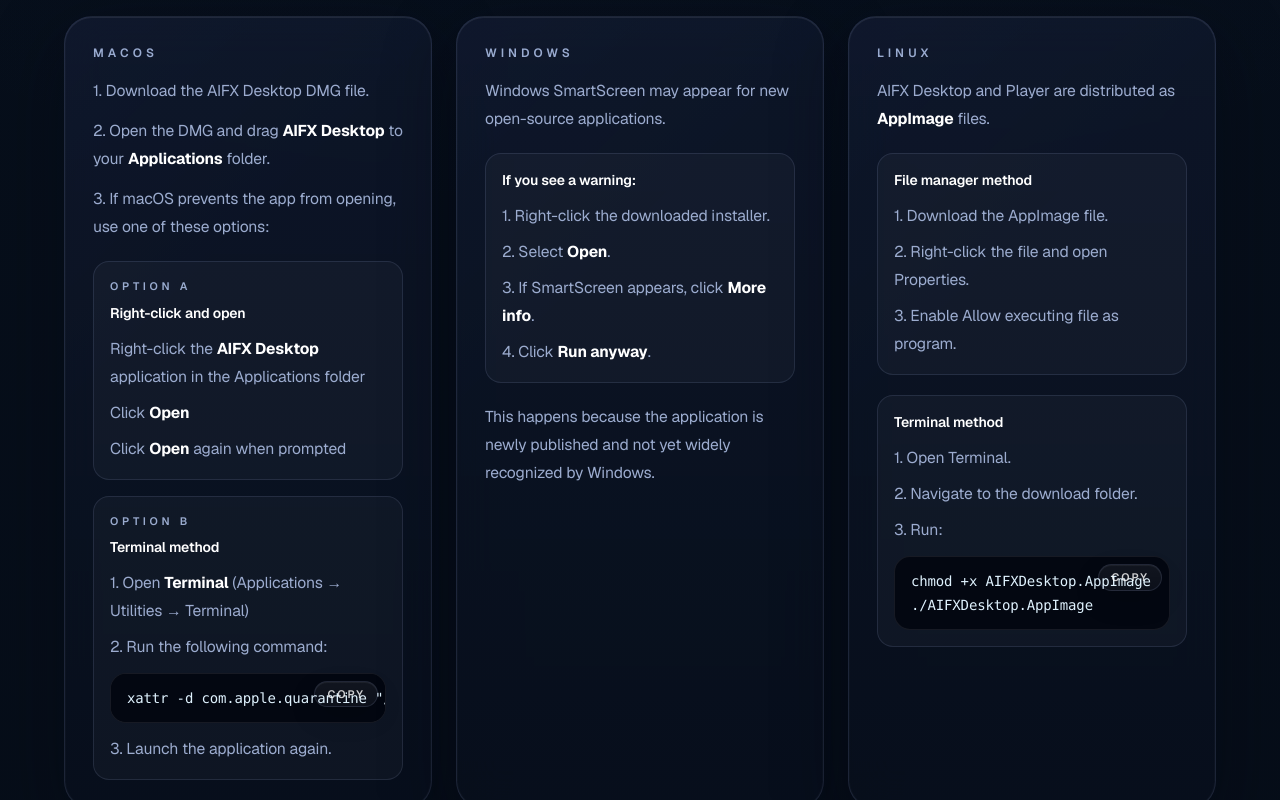
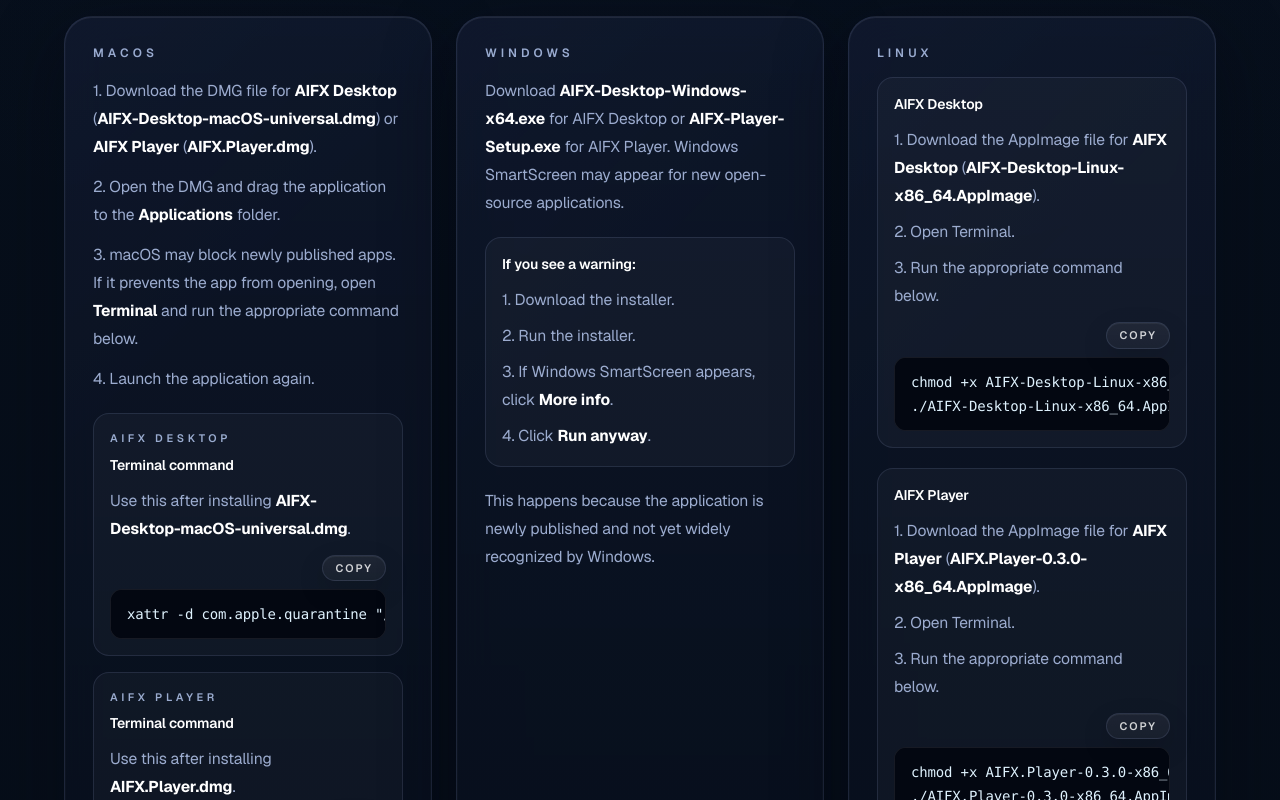
Before and after one commit to AI-First-Exchange/aifxstandard-site, a Next.js app: page / in a window 1280 px wide. Shown: the part 3380-4180 px from the top of the page. Built offline with nearby package versions, Linux system fonts and the light colour scheme.

Commit message:
Refactor install guide for AIFX Desktop and Player and move copy buttons outside command blocks

```diff
--- a/src/components/home/installing-tools-section.tsx
+++ b/src/components/home/installing-tools-section.tsx
@@ -26,16 +26,18 @@
 
   return (
     <div className="relative mt-3">
-      <pre className="overflow-x-auto rounded-2xl border border-white/8 bg-[var(--background-strong)] px-4 py-3 font-mono text-xs leading-6 text-sky-100 sm:text-sm">
+      <div className="mb-2 flex justify-end">
+        <button
+          type="button"
+          onClick={() => void handleCopy()}
+          className="button-secondary rounded-full border border-[color:var(--line)] bg-white/[0.04] px-3 py-1 text-[0.68rem] font-semibold uppercase tracking-[0.18em] text-white/80 transition focus-visible:outline-2 focus-visible:outline-offset-4 focus-visible:outline-sky-300"
+        >
+          {isCopied ? "Copied" : "Copy"}
+        </button>
+      </div>
+      <pre className="overflow-x-auto rounded-xl border border-white/8 bg-[var(--background-strong)] px-4 py-3 font-mono text-xs leading-6 text-sky-100 sm:text-sm">
         <code>{command}</code>
       </pre>
-      <button
-        type="button"
-        onClick={() => void handleCopy()}
-        className="button-secondary absolute top-2 right-2 rounded-full border border-[color:var(--line)] px-3 py-1 text-[0.68rem] font-semibold uppercase tracking-[0.18em] text-white/80 transition focus-visible:outline-2 focus-visible:outline-offset-4 focus-visible:outline-sky-300"
-      >
-        {isCopied ? "Copied" : "Copy"}
-      </button>
     </div>
   );
 }
@@ -46,53 +48,44 @@
     body: (
       <div className="space-y-5">
         <ol className="space-y-3 text-sm leading-7 text-[var(--muted)] sm:text-[0.98rem]">
-          <li>1. Download the AIFX Desktop DMG file.</li>
           <li>
-            2. Open the DMG and drag <strong className="text-white">AIFX Desktop</strong> to your{" "}
+            1. Download the DMG file for <strong className="text-white">AIFX Desktop</strong> (
+            <strong className="text-white">AIFX-Desktop-macOS-universal.dmg</strong>) or{" "}
+            <strong className="text-white">AIFX Player</strong> (
+            <strong className="text-white">AIFX.Player.dmg</strong>).
+          </li>
+          <li>
+            2. Open the DMG and drag the application to the{" "}
             <strong className="text-white">Applications</strong> folder.
           </li>
-          <li>3. If macOS prevents the app from opening, use one of these options:</li>
+          <li>
+            3. macOS may block newly published apps. If it prevents the app from opening, open{" "}
+            <strong className="text-white">Terminal</strong> and run the appropriate command below.
+          </li>
+          <li>4. Launch the application again.</li>
         </ol>
 
         <div className="space-y-4">
           <div className="rounded-2xl border border-[color:var(--line)] bg-white/[0.03] p-4">
             <p className="section-kicker text-[0.68rem] font-semibold uppercase">
-              Option A
+              AIFX Desktop
             </p>
-            <p className="mt-2 text-sm font-semibold text-white">
-              Right-click and open
+            <p className="mt-2 text-sm font-semibold text-white">Terminal command</p>
+            <p className="mt-3 text-sm leading-7 text-[var(--muted)] sm:text-[0.98rem]">
+              Use this after installing <strong className="text-white">AIFX-Desktop-macOS-universal.dmg</strong>.
             </p>
-            <ul className="mt-3 space-y-2 text-sm leading-7 text-[var(--muted)] sm:text-[0.98rem]">
-              <li>
-                Right-click the <strong className="text-white">AIFX Desktop</strong> application in the Applications
-                folder
-              </li>
-              <li>
-                Click <strong className="text-white">Open</strong>
-              </li>
-              <li>
-                Click <strong className="text-white">Open</strong> again when prompted
-              </li>
-            </ul>
+            <CopyableCommandBlock command={'xattr -d com.apple.quarantine "/Applications/AIFX Desktop.app"'} />
           </div>
 
           <div className="rounded-2xl border border-[color:var(--line)] bg-white/[0.03] p-4">
             <p className="section-kicker text-[0.68rem] font-semibold uppercase">
-              Option B
+              AIFX Player
             </p>
-            <p className="mt-2 text-sm font-semibold text-white">
-              Terminal method
+            <p className="mt-2 text-sm font-semibold text-white">Terminal command</p>
+            <p className="mt-3 text-sm leading-7 text-[var(--muted)] sm:text-[0.98rem]">
+              Use this after installing <strong className="text-white">AIFX.Player.dmg</strong>.
             </p>
-            <ol className="mt-3 space-y-2 text-sm leading-7 text-[var(--muted)] sm:text-[0.98rem]">
-              <li>
-                1. Open <strong className="text-white">Terminal</strong> (Applications → Utilities → Terminal)
-              </li>
-              <li>2. Run the following command:</li>
-            </ol>
-            <CopyableCommandBlock command={'xattr -d com.apple.quarantine "/Applications/AIFX Desktop.app"'} />
-            <p className="mt-3 text-sm leading-7 text-[var(--muted)] sm:text-[0.98rem]">
-              3. Launch the application again.
-            </p>
+            <CopyableCommandBlock command={'xattr -d com.apple.quarantine "/Applications/AIFX Player.app"'} />
           </div>
         </div>
       </div>
@@ -103,17 +96,19 @@
     body: (
       <div className="space-y-5">
         <p className="text-sm leading-7 text-[var(--muted)] sm:text-[0.98rem]">
-          Windows SmartScreen may appear for new open-source applications.
+          Download <strong className="text-white">AIFX-Desktop-Windows-x64.exe</strong> for AIFX Desktop or{" "}
+          <strong className="text-white">AIFX-Player-Setup.exe</strong> for AIFX Player. Windows SmartScreen may
+          appear for new open-source applications.
         </p>
         <div className="rounded-2xl border border-[color:var(--line)] bg-white/[0.03] p-4">
           <p className="text-sm font-semibold text-white">If you see a warning:</p>
           <ol className="mt-3 space-y-2 text-sm leading-7 text-[var(--muted)] sm:text-[0.98rem]">
-            <li>1. Right-click the downloaded installer.</li>
+            <li>1. Download the installer.</li>
             <li>
-              2. Select <strong className="text-white">Open</strong>.
+              2. Run the installer.
             </li>
             <li>
-              3. If SmartScreen appears, click <strong className="text-white">More info</strong>.
+              3. If Windows SmartScreen appears, click <strong className="text-white">More info</strong>.
             </li>
             <li>
               4. Click <strong className="text-white">Run anyway</strong>.
@@ -130,27 +125,34 @@
     platform: "Linux",
     body: (
       <div className="space-y-5">
-        <p className="text-sm leading-7 text-[var(--muted)] sm:text-[0.98rem]">
-          AIFX Desktop and Player are distributed as <strong className="text-white">AppImage</strong> files.
-        </p>
         <div className="rounded-2xl border border-[color:var(--line)] bg-white/[0.03] p-4">
-          <p className="text-sm font-semibold text-white">File manager method</p>
+          <p className="text-sm font-semibold text-white">AIFX Desktop</p>
           <ol className="mt-3 space-y-2 text-sm leading-7 text-[var(--muted)] sm:text-[0.98rem]">
-            <li>1. Download the AppImage file.</li>
-            <li>2. Right-click the file and open Properties.</li>
-            <li>3. Enable Allow executing file as program.</li>
+            <li>
+              1. Download the AppImage file for <strong className="text-white">AIFX Desktop</strong> (
+              <strong className="text-white">AIFX-Desktop-Linux-x86_64.AppImage</strong>).
+            </li>
+            <li>2. Open Terminal.</li>
+            <li>3. Run the appropriate command below.</li>
           </ol>
+          <CopyableCommandBlock
+            command={`chmod +x AIFX-Desktop-Linux-x86_64.AppImage
+./AIFX-Desktop-Linux-x86_64.AppImage`}
+          />
         </div>
         <div className="rounded-2xl border border-[color:var(--line)] bg-white/[0.03] p-4">
-          <p className="text-sm font-semibold text-white">Terminal method</p>
+          <p className="text-sm font-semibold text-white">AIFX Player</p>
           <ol className="mt-3 space-y-2 text-sm leading-7 text-[var(--muted)] sm:text-[0.98rem]">
-            <li>1. Open Terminal.</li>
-            <li>2. Navigate to the download folder.</li>
-            <li>3. Run:</li>
+            <li>
+              1. Download the AppImage file for <strong className="text-white">AIFX Player</strong> (
+              <strong className="text-white">AIFX.Player-0.3.0-x86_64.AppImage</strong>).
+            </li>
+            <li>2. Open Terminal.</li>
+            <li>3. Run the appropriate command below.</li>
           </ol>
           <CopyableCommandBlock
-            command={`chmod +x AIFXDesktop.AppImage
-./AIFXDesktop.AppImage`}
+            command={`chmod +x AIFX.Player-0.3.0-x86_64.AppImage
+./AIFX.Player-0.3.0-x86_64.AppImage`}
           />
         </div>
       </div>
```
